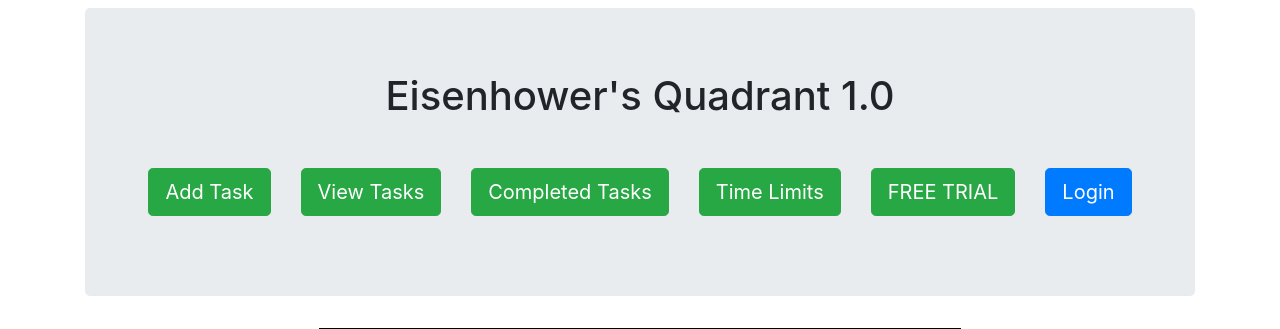
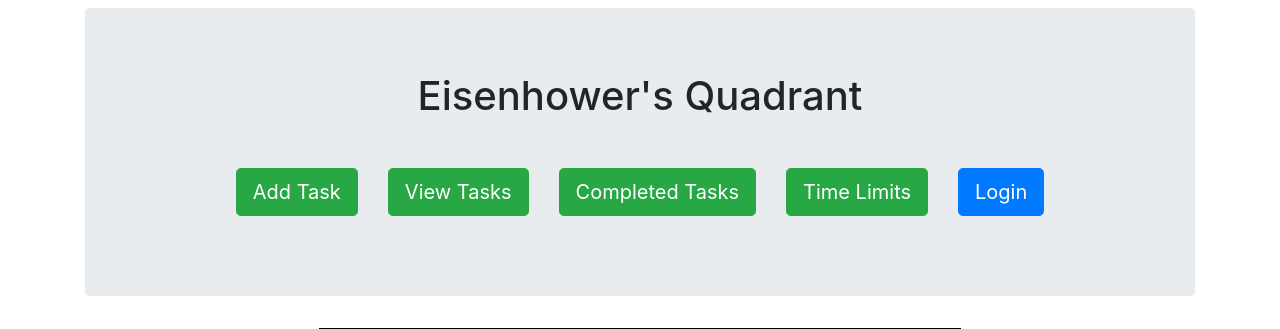
Before and after one commit to Sam-Ian/Eisenhowers-Quadrant, a Flask app: page / in a window 1280 px wide. Shown: the part 56-385 px from the top of the page. Run offline with Flask 2, Linux system fonts and the light colour scheme; some libraries are stand-ins or nearby versions.

Commit message:
removed free trial page

```diff
--- a/myapp/app.py
+++ b/myapp/app.py
@@ -215,9 +215,3 @@ def time_limits():
     expired_task_length = len(expired_task_name_list)
 
     return render_template('time_limits.html', task_name_list=task_name_list, time_limit_list=time_limit_list, expired_task_name_list=expired_task_name_list, expired_time_limit_list=expired_time_limit_list, task_length=task_length, expired_task_length=expired_task_length, days_left=days_left, positive_expired_days=positive_expired_days)
-
-
-
-@app.route('/free-trial')
-def free_trial():
-    return render_template('free_trial.html')
--- a/myapp/templates/base.html
+++ b/myapp/templates/base.html
@@ -30,8 +30,6 @@
               <a class="dropdown-item" href="{{ url_for('completed_tasks') }}">Completed Tasks</a>
               <div class="dropdown-divider"></div>
               <a class="dropdown-item" href="{{ url_for('time_limits') }}">Time Limits</a>
-              <div class="dropdown-divider"></div>
-              <a class="dropdown-item" href="{{ url_for('free_trial') }}">FREE TRIAL</a>
             </div>
           </li>
         </ul>
--- a/myapp/templates/free_trial.html
+++ /dev/null
@@ -1,4 +0,0 @@
-{% extends "base.html" %}
-{% block content %}
-<h1>FREE TRIAL PAGE</h1>
-{% endblock %}
--- a/myapp/templates/index.html
+++ b/myapp/templates/index.html
@@ -4,7 +4,7 @@
       <div class="row">
         <div class="col-12">
           <div class="jumbotron">
-            <h1 class="text-center">Eisenhower's Quadrant 1.0</h1>
+            <h1 class="text-center">Eisenhower's Quadrant</h1>
             <p>&nbsp;</p>
 <div class="row justify-content-center">
           <div class="col-auto">
@@ -18,9 +18,6 @@
               </div>
 				<div class="col-auto">
                 <p><a class="btn btn-success btn-lg" href="{{ url_for('time_limits') }}" role="button">Time Limits</a> </p>
-              </div>
-				<div class="col-auto">
-                <p><a class="btn btn-success btn-lg" href="{{ url_for('free_trial') }}" role="button">FREE TRIAL</a> </p>
               </div>
               <div class="col-auto">
                 <p><a class="btn btn-primary btn-lg" href="#" role="button">Login</a> </p>
--- a/myapp/templates/time_limits.html
+++ b/myapp/templates/time_limits.html
@@ -12,6 +12,7 @@
 <br>
 <h3>Overdue Tasks</h3>
 <br>
+{% if len(expired_task_length) > 0 %}
 <ul style="list-style-type:none;">
 {% for i in range(expired_task_length) %}
 {% if positive_expired_days[i] == 0 %}
@@ -21,5 +22,7 @@
 {% endif %}
 {% endfor %}
 </ul>
+{% else %}
+<p>Looks like there are no overdue tasks!</p>
 </center>
 {% endblock %}
```
